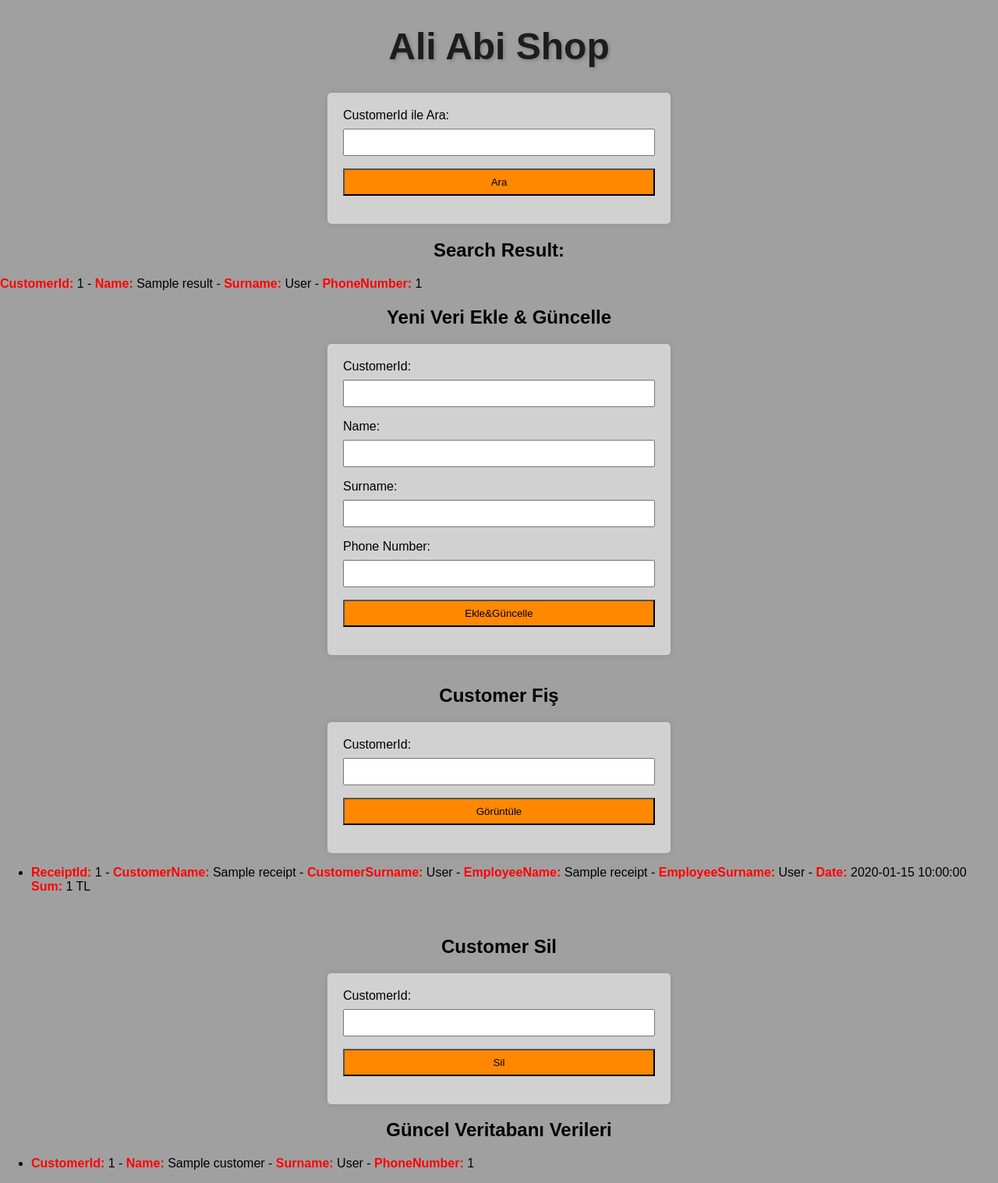
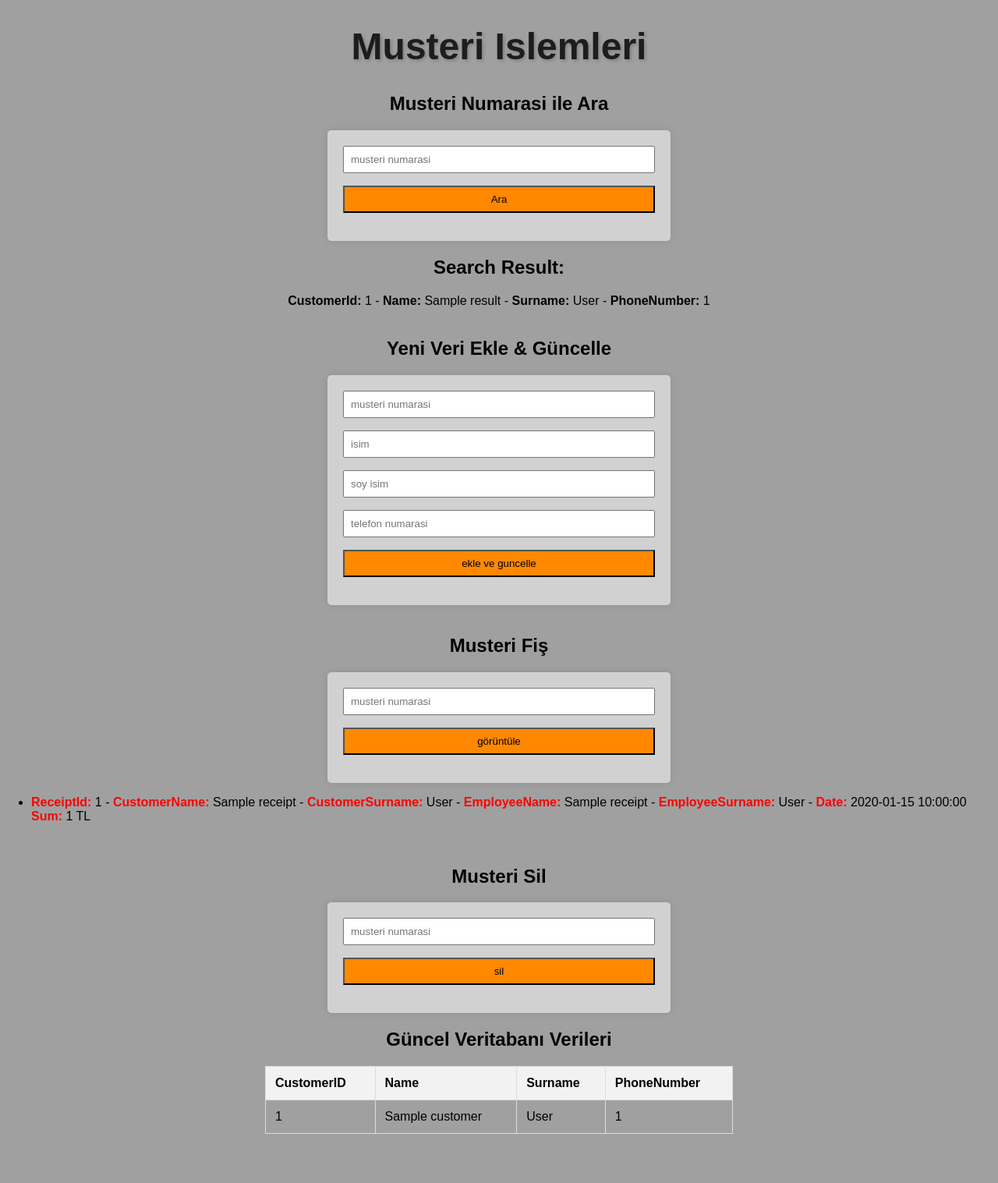
Before and after one commit to yigittuncer07/ali_abi_shop, a Flask app: template WebPython/templates/customer.html in a window 1280 px wide. Shown: the whole page at 78% size. After the commit the page ends 1454 px from the top, so only its background shows below. Run offline with Flask 3, Linux system fonts and the light colour scheme; the template is opened without the code that fills it: most values are stand-ins (such as "Sample title", 1, 10 or a date in 2020).

Commit message:
fixed customer frontend

```diff
--- a/WebPython/templates/customer.html
+++ b/WebPython/templates/customer.html
@@ -5,7 +5,7 @@
 <head>
     <meta charset="UTF-8">
     <meta name="viewport" content="width=device-width, initial-scale=1.0">
-    <title>AliAbiShop</title>
+    <title>Musteri Islemleri</title>
     <link rel="stylesheet" href="static/style.css">
 
 </head>
@@ -13,60 +13,50 @@
 
 
 
-    <a href="{{ url_for('menu') }}" style="text-decoration: none;">
-        <h1 id="cool-title">Ali Abi Shop</h1></a>
+    <a href="{{ url_for('menu') }}">
+        <h1 id="cool-title">Musteri Islemleri</h1>
+    </a>
 
+    <h2>Musteri Numarasi ile Ara</h2>
     <form action="{{ url_for('search_customer') }}" method="post">
-        <label for="search_id">CustomerId ile Ara:</label>
-        <input type="number" id="search_id" name="search_id" required>
+        <input type="number" id="search_id" name="search_id" required placeholder="musteri numarasi">
         <input type="submit" value="Ara">
     </form>
 
 
-    <h2>Search Result:</h2>
-
     {% if result %}
-        <strong style="color: red;">CustomerId:</strong> {{ result.CustomerId }} -
-        <strong style="color: red;">Name:</strong> {{ result.Name }} -
-        <strong style="color: red;">Surname:</strong> {{ result.Surname }} -
-        <strong style="color: red;">PhoneNumber:</strong> {{ result.PhoneNumber }}
+        <h2>Search Result:</h2>
+        <div>
+        <strong >CustomerId:</strong> {{ result.CustomerId }} -
+        <strong >Name:</strong> {{ result.Name }} -
+        <strong >Surname:</strong> {{ result.Surname }} -
+        <strong >PhoneNumber:</strong> {{ result.PhoneNumber }}
+        </div>
     {% else %}
-        <p>Belirtilen CustomerId ile eşleşen veri bulunamadı.</p>
+        {% if result is not defined %}
+        {% else %}
+            <p>Belirtilen calisan numarasi ile eşleşen veri bulunamadı.</p>
+        {% endif %}
     {% endif %}
 
     <br>
 
-
-
-
     <h2>Yeni Veri Ekle & Güncelle</h2>
     <form action="{{ url_for('add_customer') }}" method="post">
-        <label for="id">CustomerId:</label>
-        <input type="number" id="id" name="id" required><br>
-
-        <label for="name">Name:</label>
-        <input type="text" id="name" name="name" required><br>
-
-        <label for="surname">Surname:</label>
-        <input type="text" id="surname" name="surname" required><br>
-
-        <label for="phoneNumber">Phone Number:</label>
-        <input type="text" id="phoneNumber" name="phoneNumber" required><br>
-
-
-        <input type="submit" value="Ekle&Güncelle">
+        <input type="number" id="id" name="id" required placeholder="musteri numarasi"><br>
+        <input type="text" id="name" name="name" required placeholder="isim"><br>
+        <input type="text" id="surname" name="surname" required placeholder="soy isim"><br>
+        <input type="text" id="phoneNumber" name="phoneNumber" required placeholder="telefon numarasi"><br>
+        <input type="submit" value="ekle ve guncelle">
     </form>
 
     <br>
 
-
-    <h2>Customer Fiş</h2>
+    <h2>Musteri Fiş</h2>
     <form action="{{ url_for('receipt_customer') }}" method="post">
-        <label for="receipt_customer_id">CustomerId:</label>
-        <input type="number" id="receipt_customer_id" name="receipt_customer_id" required><br>
-        <input type="submit" value="Görüntüle">
+        <input type="number" id="receipt_customer_id" name="receipt_customer_id" required placeholder="musteri numarasi"><br>
+        <input type="submit" value="görüntüle">
     </form>
-
 
 
     <ul>
@@ -85,31 +75,31 @@
     </ul>
 
 
-
     <br>
-    <h2>Customer Sil</h2>
+    <h2>Musteri Sil</h2>
     <form action="{{ url_for('delete_customer') }}" method="post">
-        <label for="deleteId">CustomerId:</label>
-        <input type="number" id="deleteId" name="deleteId" required><br>
-
-        <input type="submit" value="Sil">
+        <input type="number" id="deleteId" name="deleteId" required placeholder="musteri numarasi"><br>
+        <input type="submit" value="sil">
     </form>
-
 
     <h2>Güncel Veritabanı Verileri</h2>
 
-
-
-    <ul>
+    <table>
+        <tr>
+            <th>CustomerID</th>
+            <th>Name</th>
+            <th>Surname</th>
+            <th>PhoneNumber</th>
+        </tr>
         {% for customer in all_data %}
-            <li>
-                <strong style="color: red;">CustomerId:</strong> {{ customer.CustomerId }} -
-                <strong style="color: red;">Name:</strong> {{ customer.Name }} -
-                <strong style="color: red;">Surname:</strong> {{ customer.Surname }} -
-                <strong style="color: red;">PhoneNumber:</strong> {{ customer.PhoneNumber }}
-            </li>
+        <tr>
+            <td>{{ customer.CustomerId }}</td>
+            <td>{{ customer.Name }}</td>
+            <td>{{ customer.Surname }}</td>
+            <td>{{ customer.PhoneNumber }}</td>
+        </tr>
         {% endfor %}
-    </ul>
+    </table>
 
 
 
--- a/WebPython/templates/employee.html
+++ b/WebPython/templates/employee.html
@@ -5,8 +5,9 @@
 <head>
     <meta charset="UTF-8">
     <meta name="viewport" content="width=device-width, initial-scale=1.0">
+    <title>Calisan Islemleri</title>
     <link rel="stylesheet" href="static/style.css">
-    <title>Calisan Islemleri</title>
+
 
 </head>
 <body>
```
